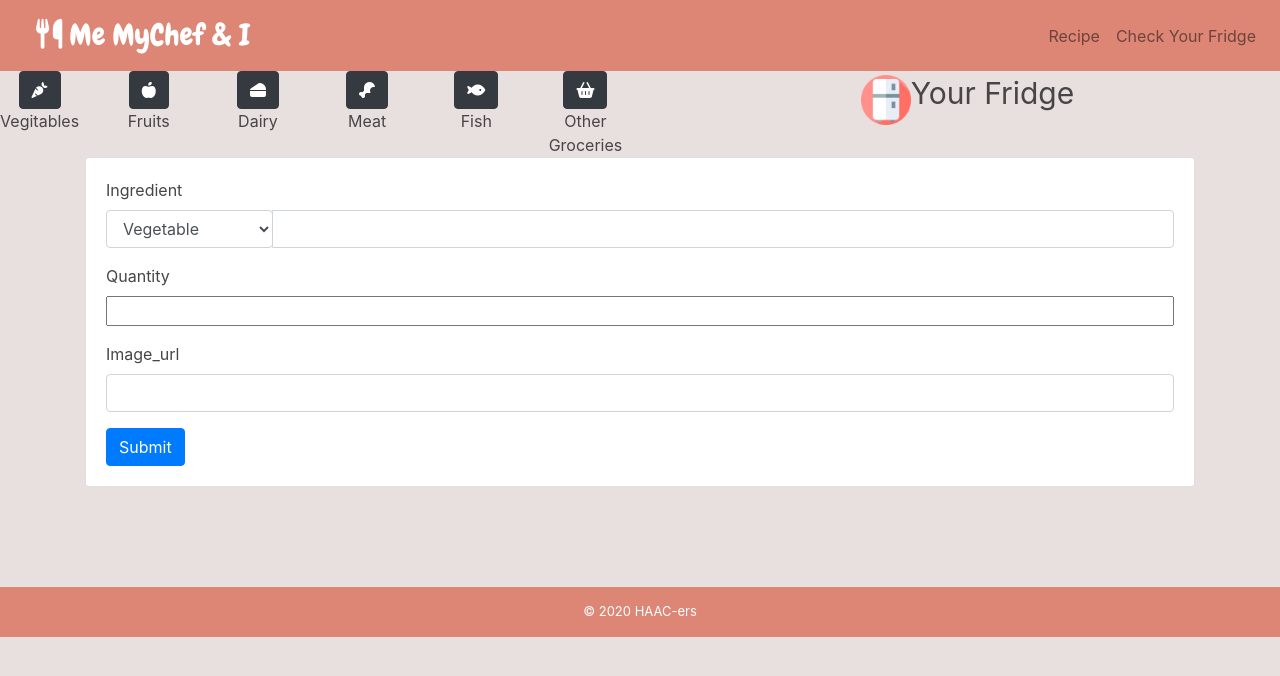
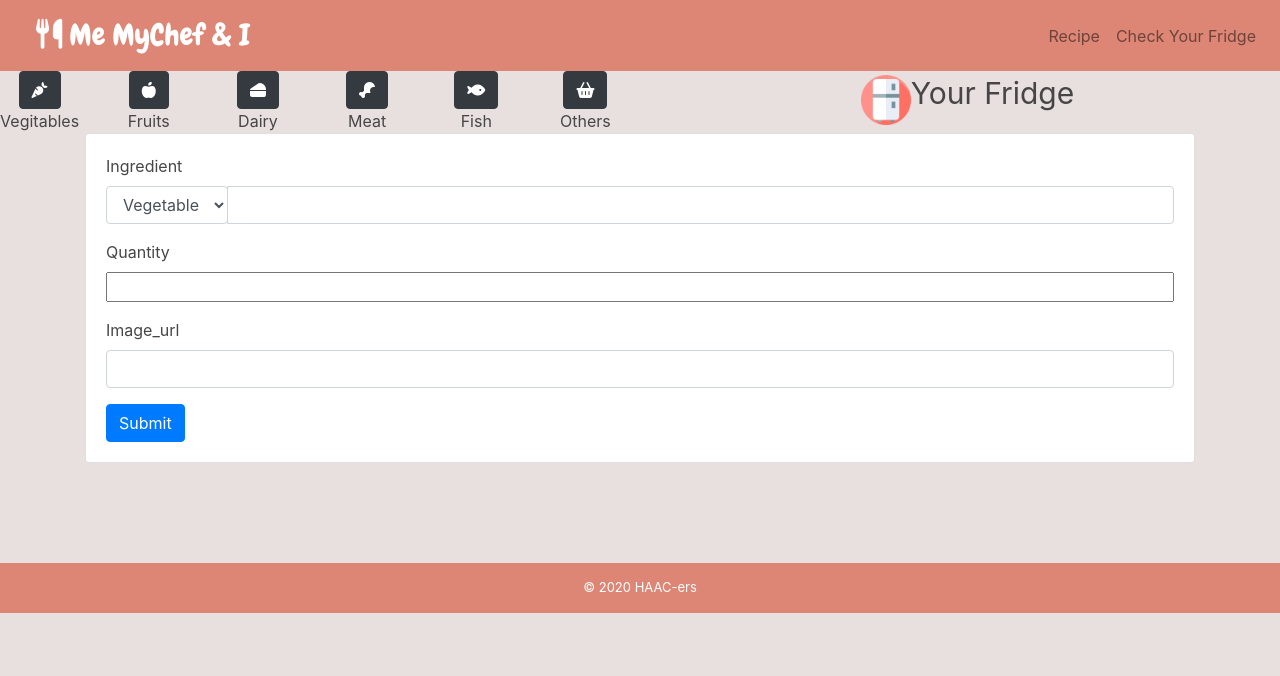
Before and after one commit to tndus604/Me-My-Chef-and-I, a website: page public/fridge.html in a window 1280 px wide. Drawn offline with nearby package versions, Linux system fonts and the light colour scheme.

Commit message:
modified fridge.html

```diff
--- a/public/fridge.html
+++ b/public/fridge.html
@@ -50,7 +50,7 @@
         <div class="col"><button type="button" class="btn btn-dark"><i class="fas fa-cheese"></i></button><br>Dairy</div>
         <div class="col"><button type="button" class="btn btn-dark"><i class="fas fa-drumstick-bite"></i></button><br>Meat</div>
         <div class="col"><button type="button" class="btn btn-dark"><i class="fas fa-fish"></i></button><br>Fish</div>
-        <div class="col"><button type="button" class="btn btn-dark"><i class="fas fa-shopping-basket"></i></button><br>Other Groceries</div>
+        <div class="col"><button type="button" class="btn btn-dark"><i class="fas fa-shopping-basket"></i></button><br>Others</div>
       </div>
     </div>
     <div class="col-sm-12 col-md-6 text-center">
@@ -72,7 +72,7 @@
                   <option value="dairy">Dairy</option>
                   <option value="meat">Meat</option>
                   <option value="seafood">Seafood</option>
-                  <option value="others">Other Groceries</option>
+                  <option value="others">Others</option>
                 </select>
               </div>
               <input class="form-control" id="itemName">
```
